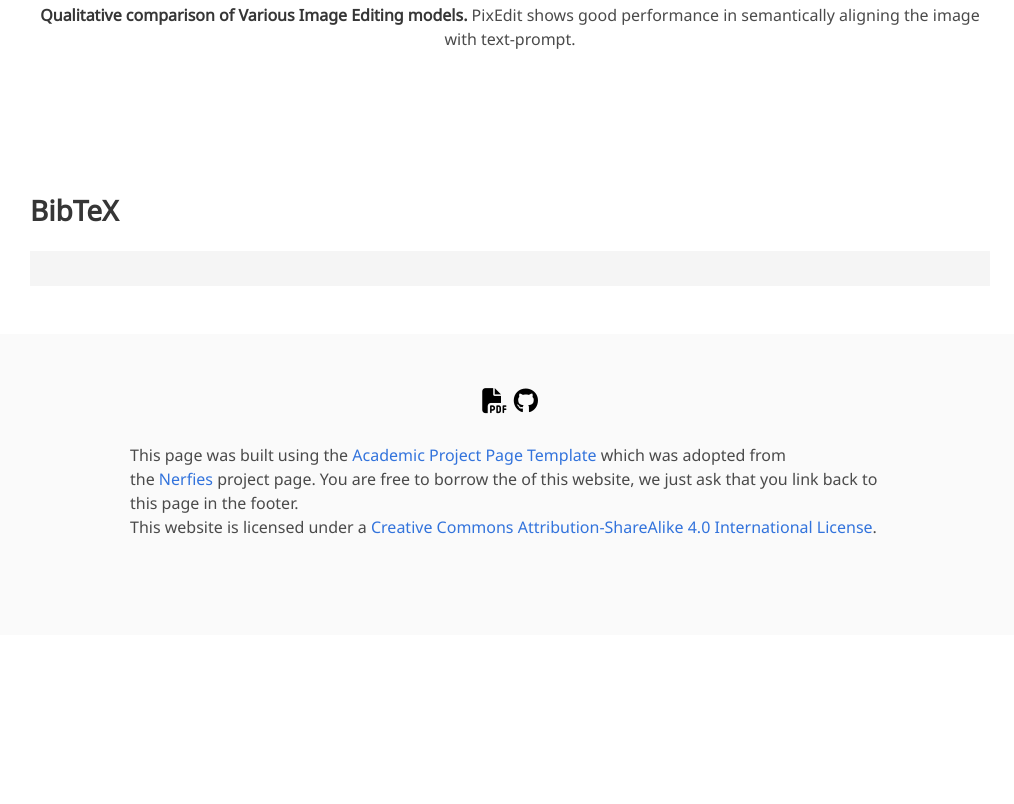
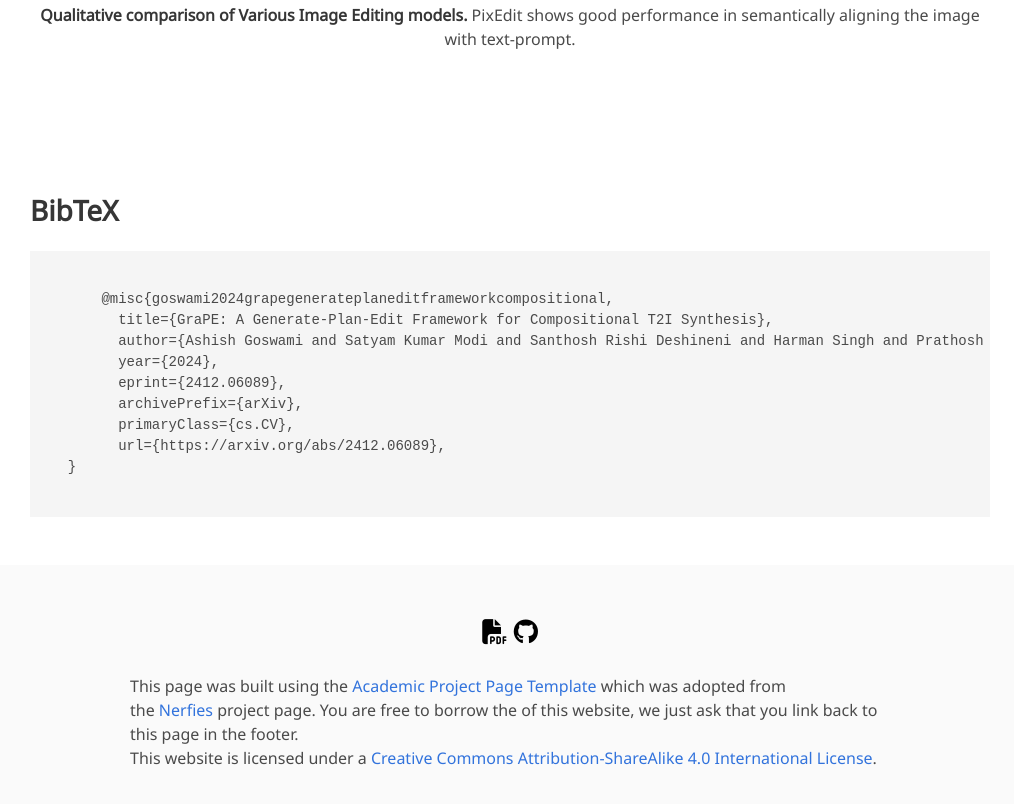
Before and after one commit to dair-iitd/GraPE, a plain HTML site: page index.html in a window 1280 px wide. Shown: the part 4294-5098 px from the top of the page, without its empty margins (130-1144 px from the left). Before the commit the page ends 4929 px from the top, so only its background shows below. Drawn offline with nearby package versions, Linux system fonts and the light colour scheme; some icons are missing; a web font is replaced by a local one.

Commit message:
added links

```diff
--- a/index.html
+++ b/index.html
@@ -108,7 +108,7 @@
             <div class="publication-links">
               <!-- PDF Link. -->
               <span class="link-block">
-                <a href=""
+                <a href="https://arxiv.org/pdf/2412.06089"
                    class="external-link button is-normal is-rounded is-dark">
                   <span class="icon">
                       <i class="fas fa-file-pdf"></i>
@@ -117,7 +117,7 @@
                 </a>
               </span>
               <span class="link-block">
-                <a href=""
+                <a href="https://arxiv.org/abs/2412.06089"
                    class="external-link button is-normal is-rounded is-dark">
                   <span class="icon">
                       <i class="ai ai-arxiv"></i>
@@ -345,7 +345,17 @@ editing model.
 <section class="section" id="BibTeX">
   <div class="container is-max-desktop content">
     <h2 class="title">BibTeX</h2>
-    <pre><code></code></pre>
+    <pre><code>
+      @misc{goswami2024grapegenerateplaneditframeworkcompositional,
+        title={GraPE: A Generate-Plan-Edit Framework for Compositional T2I Synthesis},
+        author={Ashish Goswami and Satyam Kumar Modi and Santhosh Rishi Deshineni and Harman Singh and Prathosh A. P and Parag Singla},
+        year={2024},
+        eprint={2412.06089},
+        archivePrefix={arXiv},
+        primaryClass={cs.CV},
+        url={https://arxiv.org/abs/2412.06089},
+  }
+    </code></pre>
   </div>
 </section>
 
@@ -354,7 +364,7 @@ editing model.
   <div class="container">
     <div class="content has-text-centered">
       <a class="icon-link"
-         href="">
+         href="./assets/2412.06089v1.pdf">
         <i class="fas fa-file-pdf"></i>
       </a>
       <a class="icon-link" href="https://github.com/alphacoder01" class="external-link" disabled>
```
Also changed, not shown: 1 other file.
